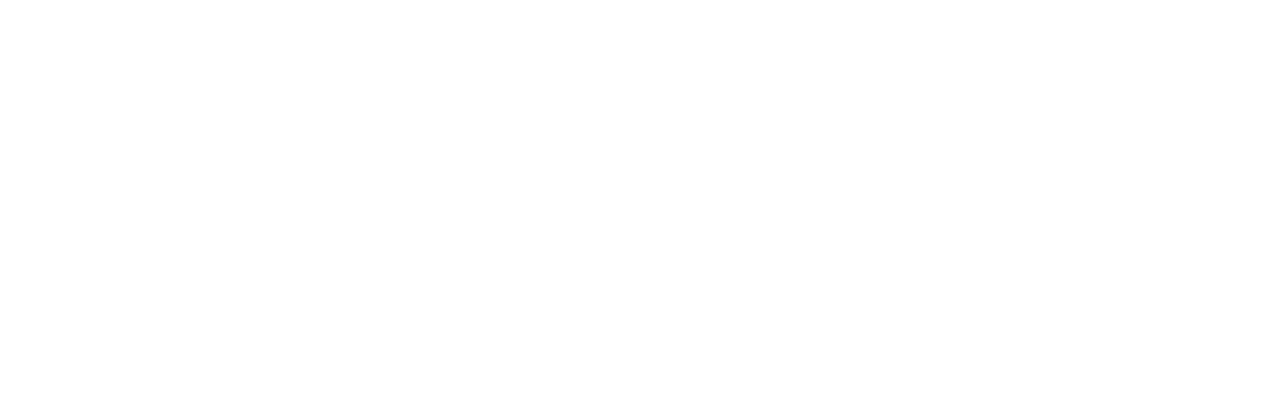
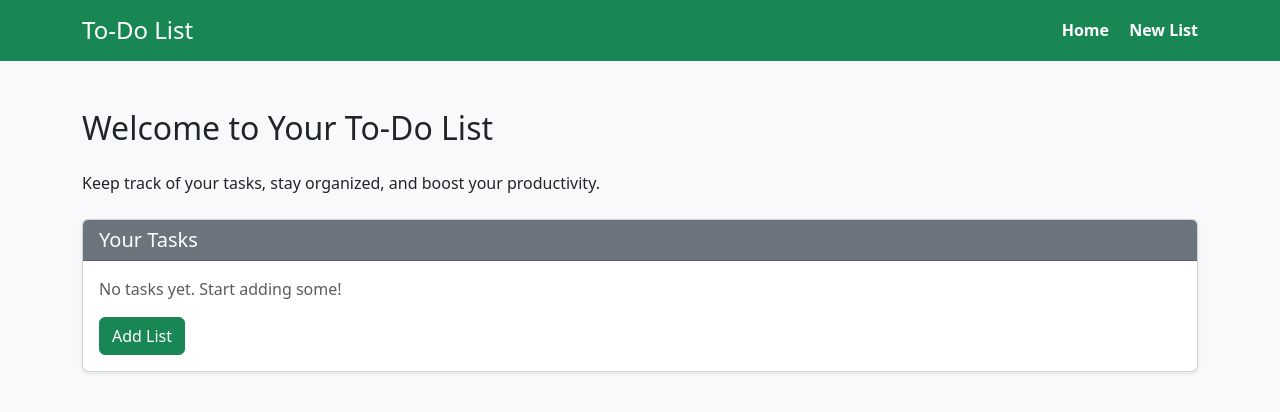
Before and after one commit to asattar001/stay-organized-workshop, a plain HTML site: page index.html in a window 1280 px wide. Drawn offline with nearby package versions, Linux system fonts and the light colour scheme; a script that the page names is missing.

Commit message:
home page done, nav bar done

```diff
--- a/index.html
+++ b/index.html
@@ -3,9 +3,40 @@
 <head>
     <meta charset="UTF-8">
     <meta name="viewport" content="width=device-width, initial-scale=1.0">
-    <title>Document</title>
+    <title>To-Do List</title>
+    <!-- Bootstrap CSS CDN -->
+    <link href="https://cdn.jsdelivr.net/npm/bootstrap@5.3.2/dist/css/bootstrap.min.css" rel="stylesheet" >
 </head>
-<body>
+<body class="bg-light text-dark">
+    <header class="bg-success text-white py-3">
+        <div class="container d-flex justify-content-between align-items-center">
+            <h1 class="h4 m-0">To-Do List</h1>
+            <nav>
+                <a href="index.html" class="text-white text-decoration-none fw-bold me-3">Home</a>
+                <a href="todos.html" class="text-white text-decoration-none fw-bold">New List</a>
+            </nav>
+        </div>
+    </header>
 
+    <main class="container my-5">
+        <h2 class="mb-4">Welcome to Your To-Do List</h2>
+        <p class="mb-4">Keep track of your tasks, stay organized, and boost your productivity.</p>
+
+        <!-- Placeholder for to-do list content -->
+        <div class="card shadow-sm">
+            <div class="card-header bg-secondary text-white">
+                <h3 class="h5 m-0">Your Tasks</h3>
+            </div>
+            <div class="card-body">
+                <p class="text-muted">No tasks yet. Start adding some!</p>
+                <!-- Anchor Tag Styled as Button -->
+                <a href="todos.html" class="btn btn-success">Add List</a>
+
+            </div>
+        </div>
+    </main>
+
+    <!-- Bootstrap JavaScript Bundle with Popper -->
+    <script src="https://cdn.jsdelivr.net/npm/bootstrap@5.3.2/dist/js/bootstrap.bundle.min.js" integrity="sha384-kenU1KFdBIe4zVF0s0G1M5b4hcpxyD9F7jL+9o9jl6gyQcW4LL2xR8ELT3EK3s6r" crossorigin="anonymous"></script>
 </body>
 </html>
```
